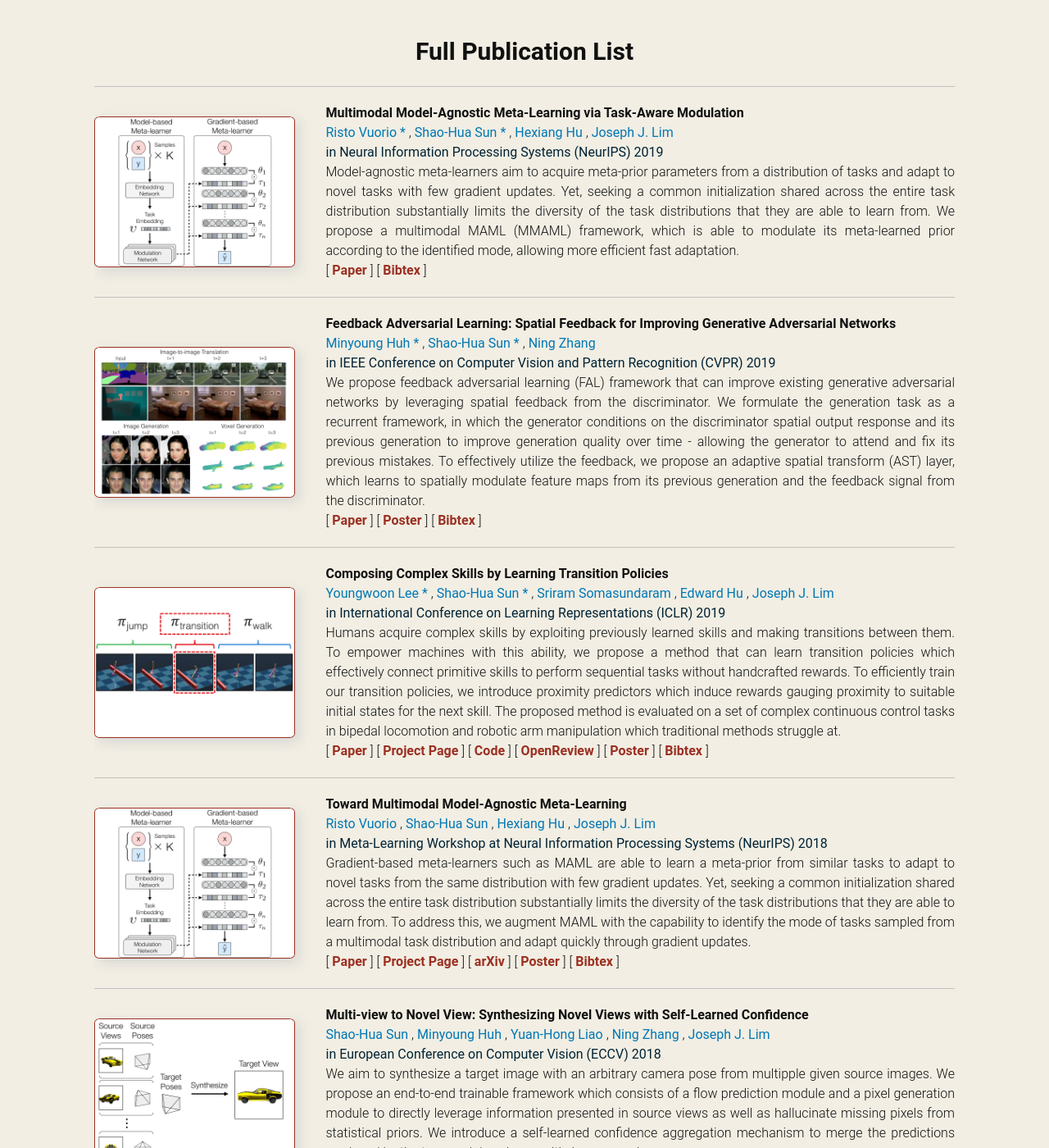
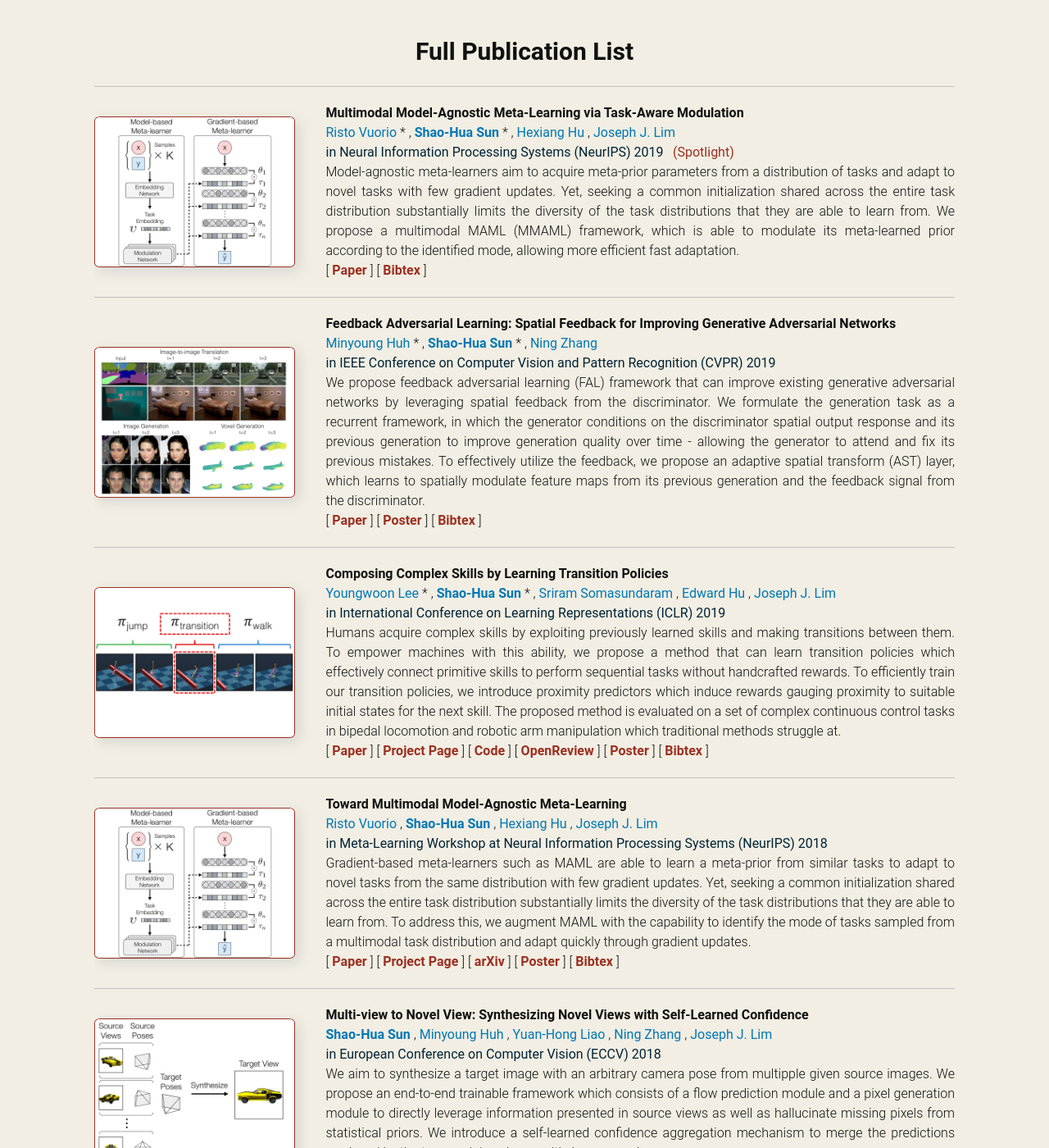
Before and after one commit to shaohua0116/shaohua0116.github.io, a Jekyll site: the page built from publications.html, in a window 1280 px wide and 1400 px high. Shown: the whole window at 82% size. Built offline with Jekyll 4.4.1, drawn with Linux system fonts in a browser that asks for light colours; some of the changed text lies outside the part shown.

Commit message:
sync html for pub and homepage

```diff
--- a/_data/publications.yml
+++ b/_data/publications.yml
@@ -24,7 +24,7 @@
       url:  '/bibtex/mmaml.txt'
   publisher:  'Neural Information Processing Systems (NeurIPS) 2019'
   oral: true
-  oral_text: 'Spotlight: top 3%'
+  oral_text: 'Spotlight'
   status:   ''
   # place:    'in Vancouver, Canada'
 
--- a/publications.html
+++ b/publications.html
@@ -23,15 +23,26 @@ noindex:  true
       <div class="authors">
         {% for author in publication.authors %}
         <a class="author" href="{{ author.url }}">
-          {{ author.name | prepend: ' '}}
-          {% if author.equal_contribution %} * {% endif %}
+            {% if author.me %}<strong> {% endif %}
+            {{author.name}}
+            {% if author.me %}</strong> {% endif %}
         </a>
+        {% if author.equal_contribution %}* {% endif %}
         {% if forloop.last == false %},{% endif %}
         {% endfor %}
       </div>
+
+      {% if publication.oral %}
+      <div class="publisher">
+         <span class="publisher">in {{ publication.publisher }}</span>
+         <span class="publisher_oral">&nbsp ({{ publication.oral_text }})</span>
+      </div>
+      {% else %}
       <div class="publisher">
         <span class="publisher">in {{ publication.publisher }}</span>
       </div>
+      {% endif %}
+
       <div class="desc">
         <p>{{ publication.desc }}</p>
       </div>
@@ -56,5 +67,4 @@ noindex:  true
       <i class="fa fa-arrow-circle-left"></i> Back
     </a></h1>
   </div>
-
 </div>
```
